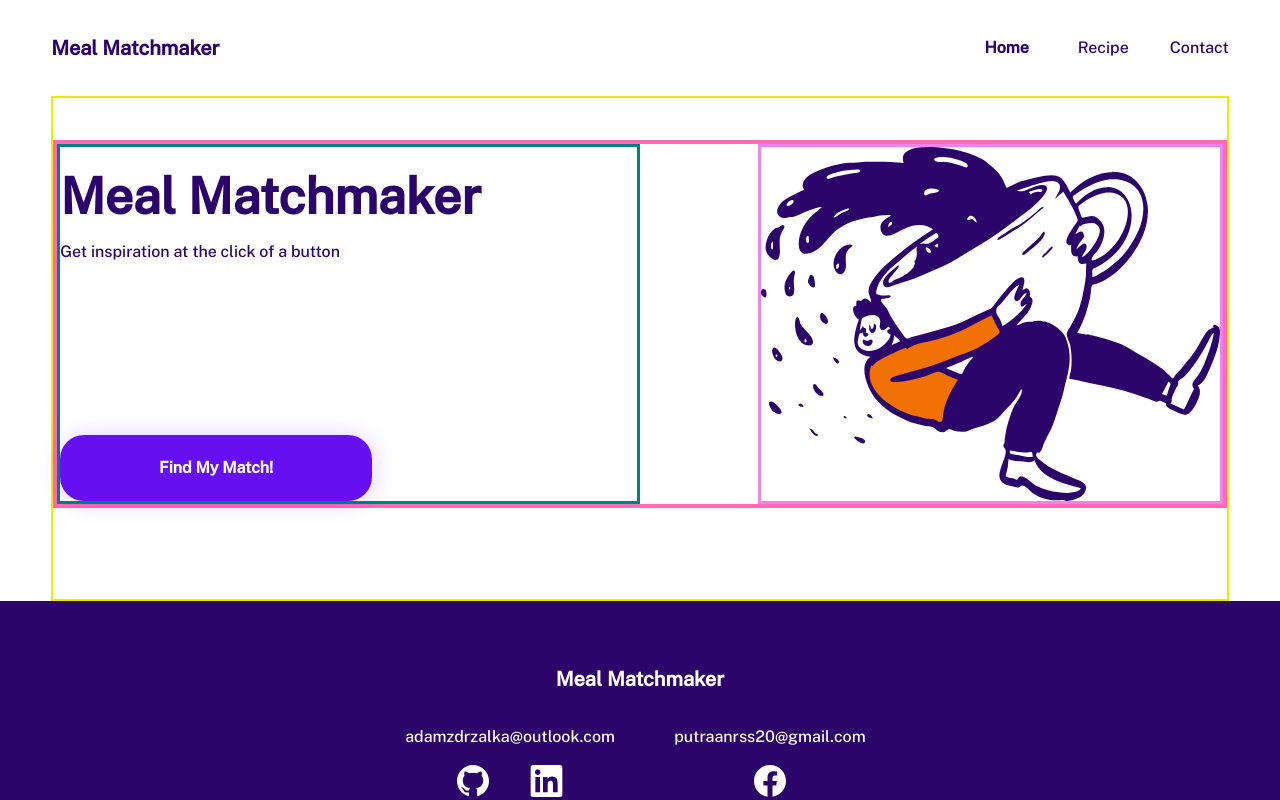
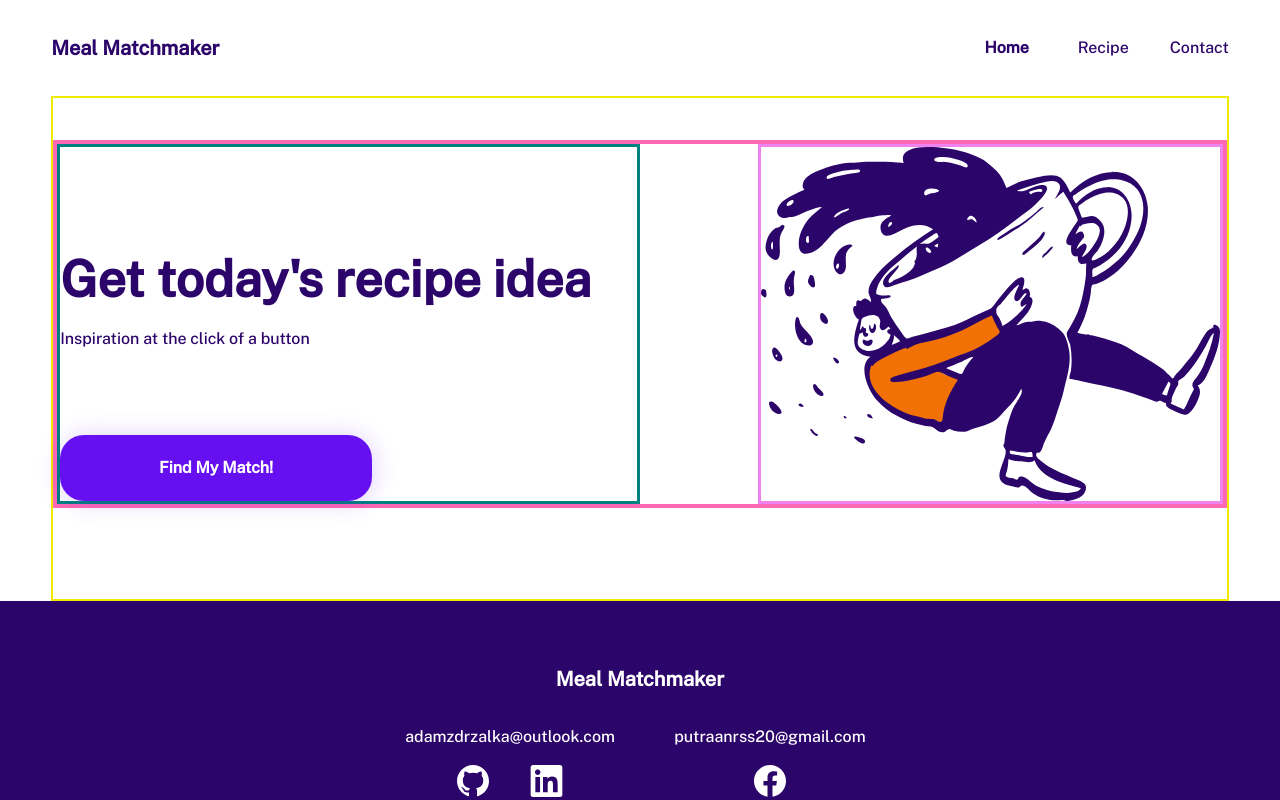
Before and after one commit to moderndayNeo/Meal-Matchmaker, a React (Create React App) app: page / in a window 1280 px wide. Built offline with nearby package versions, Linux system fonts and the light colour scheme.

Commit message:
feat: Apply desktop queries to WelcomePage

```diff
--- a/src/Main/WelcomePage/WelcomePage.css
+++ b/src/Main/WelcomePage/WelcomePage.css
@@ -22,7 +22,6 @@
 
 .WelcomePage img {
     width: 100%;
-    max-width: 697px;
     border: 3px solid violet;
 }
 
@@ -42,16 +41,26 @@
         line-height: 58px;
     }
 
+    .WelcomePage .subtext {
+        line-height: 32px;
+    }
+
     .WelcomePage .WelcomePageButton {
         max-width: 312px;
         margin: 0;
     }
 
-    .WelcomePage .text-container {
+    .WelcomePage .text-and-button {
         position: relative;
-        padding-top: 20px;
+        padding-top: 30px;
+        padding-top: 2vw;
         border: 3px solid teal;
         min-width: 50%;
+        display: flex;
+    }
+
+    .WelcomePage .text-only {
+        max-width: 685px;
     }
 
     .WelcomePage img {
@@ -67,14 +76,25 @@
 }
 
 @media (min-width: 1120px) {
-    .WelcomePage img {
+    .WelcomePage .text-only {
+    }
+    .WelcomePage .text-and-button {
+        padding-top: 8vw;
     }
 }
+
 @media (min-width: 1440px) {
     .WelcomePage {
         min-height: calc(0.45 * 100vh);
     }
-    .WelcomePage img {
+    .WelcomePage .subtext {
+        font-size: 22px;
+        line-height: 38px;
+    }
+
+    .WelcomePage .title {
+        font-size: 67px;
+        line-height: 75px;
     }
 }
 
@@ -82,10 +102,21 @@
     .WelcomePage {
         min-height: calc(0.47 * 100vh);
     }
+    .WelcomePage .text-and-button {
+    }
+
+    .WelcomePage .title {
+        line-height: 83px;
+    }
+
+    .WelcomePage .subtext {
+        font-size: 25px;
+        line-height: 33px;
+    }
 }
 
 @media (max-height: 700px) {
     .WelcomePage {
-        /* padding-top: 2rem; */
+        margin-top: 0;
     }
 }
--- a/src/Main/WelcomePage/WelcomePage.tsx
+++ b/src/Main/WelcomePage/WelcomePage.tsx
@@ -11,12 +11,14 @@ export default function WelcomePage({ onClick }: WelcomePageProps) {
     return (
         <div className="WelcomePage">
             <div className="text-and-image">
-                <div className="text-container">
-                    <h1 className="title">Meal Matchmaker</h1>
-                    <p className="subtext">
-                        Get inspiration at the click of a button
-                    </p>
-            <WelcomePageButton onClick={onClick} />
+                <div className="text-and-button">
+                    <div className="text-only">
+                        <h1 className="title">Get today's recipe idea</h1>
+                        <p className="subtext">
+                            Inspiration at the click of a button
+                        </p>
+                    </div>
+                    <WelcomePageButton onClick={onClick} />
                 </div>
                 <img src={coffee} alt="man hugging coffee cup" />
             </div>
```
